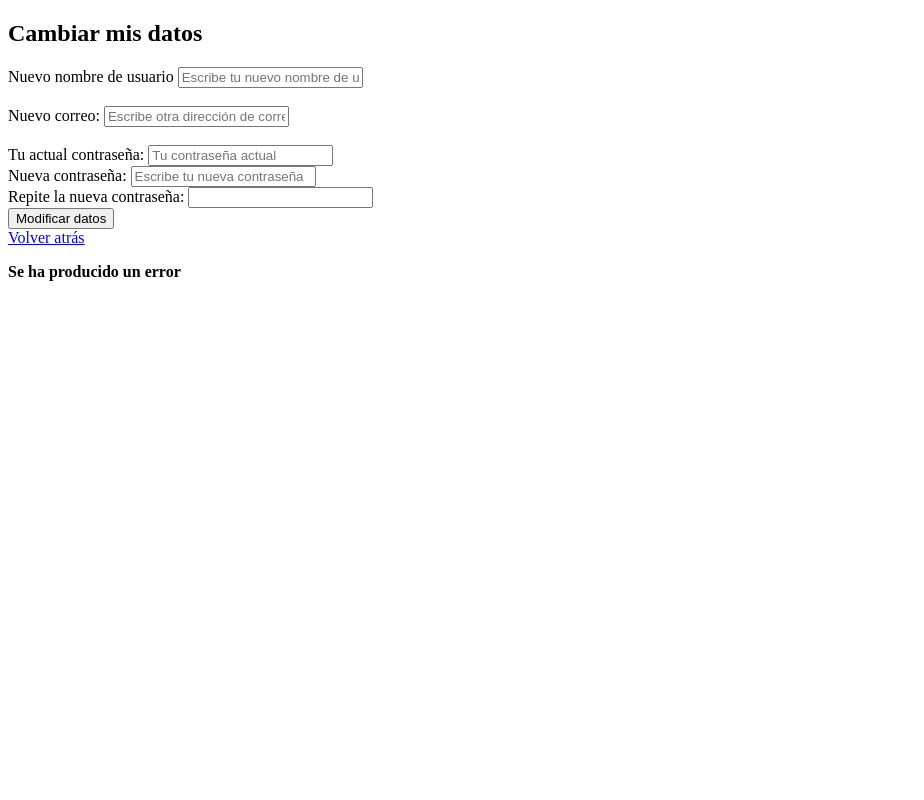
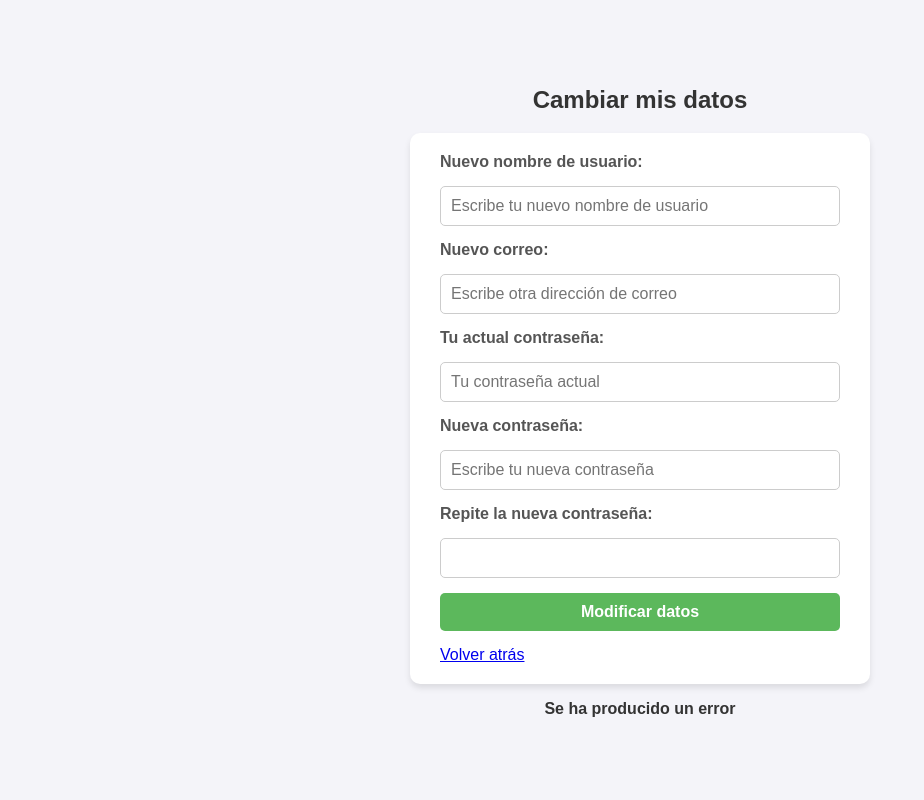
Before and after one commit to alockgoy/juegospendientes, a PHP site: page /php/modificarUsuario.php in a window 1280 px wide. Shown: the whole page, without its empty margins (0-924 px from the left). Run offline with PHP 8.4, Linux system fonts and the light colour scheme; a user stored in the database is signed in.

Commit message:
Ligeras modificaciones

```diff
--- /dev/null
+++ b/css/modificar.css
@@ -0,0 +1,107 @@
+/* Estilo general */
+body {
+    font-family: Arial, sans-serif;
+    margin: 0;
+    padding: 0;
+    background-color: #f4f4f9;
+    color: #333;
+    display: flex;
+    flex-direction: column;
+    align-items: center;
+    justify-content: center;
+    height: 100vh;
+}
+
+/* Header */
+header {
+    text-align: center;
+    margin-bottom: 20px;
+}
+
+header h2 {
+    font-size: 2em;
+    color: #444;
+    margin: 0;
+}
+
+/* Contenedor de error */
+.error{
+    background-color: #f8d7da;
+    color: #721c24;
+    border: 1px solid #f5c6cb;
+    padding: 15px;
+    border-radius: 5px;
+    max-width: 400px;
+    width: 90%;
+    margin-bottom: 20px;
+    font-size: 1.1em;
+    text-align: center;
+}
+
+/* Main */
+main {
+    background-color: #fff;
+    padding: 20px 30px;
+    border-radius: 10px;
+    box-shadow: 0 4px 6px rgba(0, 0, 0, 0.1);
+    max-width: 400px;
+    width: 90%;
+}
+
+/* Formulario */
+form {
+    display: flex;
+    flex-direction: column;
+    gap: 15px;
+}
+
+/* Etiquetas */
+form label {
+    font-weight: bold;
+    color: #555;
+}
+
+/* Campos de entrada */
+form input[type="text"],
+form input[type="number"],
+form input[type="file"],
+form input[type="email"],
+form input[type="password"] {
+    padding: 10px;
+    font-size: 1em;
+    border: 1px solid #ccc;
+    border-radius: 5px;
+    width: 100%;
+    box-sizing: border-box;
+}
+
+/* Botón */
+form button {
+    padding: 10px 15px;
+    background-color: #5cb85c;
+    color: #fff;
+    font-size: 1em;
+    font-weight: bold;
+    border: none;
+    border-radius: 5px;
+    cursor: pointer;
+    text-align: center;
+    transition: background-color 0.3s ease;
+}
+
+form button:hover {
+    background-color: #4cae4c;
+}
+
+/* Espaciado entre los campos */
+form br {
+    display: none; /* Elimina los saltos de línea innecesarios */
+}
+
+/* Footer (si lo usas después) */
+footer {
+    text-align: center;
+    margin-top: 20px;
+    font-size: 0.9em;
+    color: #777;
+}
--- a/css/principal.css
+++ b/css/principal.css
@@ -92,3 +92,8 @@
     background-color: green;
     color: white;
 }
+
+#modificar:hover{
+    background-color: orange;
+    color: white;
+}
--- a/html/insertarJuego.html
+++ b/html/insertarJuego.html
@@ -34,6 +34,10 @@
             <button type="submit">Añadir juego</button>
 
             <!--Si la inserción ha salido bien, el PHP redirigirá automáticamente a la página principal-->
+
+            <section>
+                <a href="../php/principal.php">Volver atrás</a>
+            </section>
         </form>
     </main>
 
--- a/php/modificarUsuario.php
+++ b/php/modificarUsuario.php
@@ -12,7 +12,7 @@
 
 //comprobar que se puede establecer la conexión
 if (!$conectar) {
-    die("Error en la conexión a la base de datos");
+    die("<p class='error'>Error en la conexión a la base de datos</p>");
 }
 
 //comprobar que existe una sesión
@@ -42,9 +42,10 @@
     <h2>Cambiar mis datos</h2>
 
     <!-- Formulario -->
+    <main>
         <form action="" method="post">
             <!--Campo para modificar el nombre de usuario -->
-        <label for="newUsername">Nuevo nombre de usuario</label>
+            <label for="newUsername">Nuevo nombre de usuario: </label>
             <input type="text" name="newUsername" placeholder="Escribe tu nuevo nombre de usuario" /> <br /> <br />
 
             <!--Campo para modificar el correo del usuario -->
@@ -67,6 +68,7 @@
                 <a href="./principal.php">Volver atrás</a>
             </section>
         </form>
+    </main>
 </body>
 
 </html>
@@ -108,7 +110,7 @@
             } catch (mysqli_sql_exception $e) {
                 //cerrar la conexión
                 $conectar->close();
-                die("Error actualizando el correo electrónico: " . $e->getMessage());
+                die("<p class='error'>Error actualizando el correo electrónico: " . $e->getMessage() . "</p>");
             }
         }
 
@@ -139,13 +141,13 @@
                         $prepararConsulta->bind_param("sii", $nuevoHashedPassword, $salt, $idUsuario); // blindar los parámetros
                         $prepararConsulta->execute(); // ejecutar la consulta
                     } else {
-                        die("Las nuevas contraseñas no coinciden");
+                        die("<p class='error'>Las nuevas contraseñas no coinciden</p>");
                     }
                 } else {
-                    die("Has introducido mal tu antigua contraseña.");
+                    die("<p class='error'>Has introducido mal tu antigua contraseña.</p>");
                 }
             } else {
-                die("El usuario no existe o ha ocurrido un error.");
+                die("<p class='error'>El usuario no existe o ha ocurrido un error.</p>");
             }
 
         }
@@ -162,7 +164,7 @@
             } catch (mysqli_sql_exception $e) {
                 //cerrar la conexión
                 $conectar->close();
-                die("Error actualizando el nombre de usuario: " . $e->getMessage());
+                die("<p class='error'>Error actualizando el nombre de usuario: " . $e->getMessage() . "</p>");
             }
         }
 
--- a/php/principal.php
+++ b/php/principal.php
@@ -59,7 +59,7 @@
 
             <section>
                 <?php
-                    echo "<a href='./modificarUsuario.php?nombre_usuario=" . $_SESSION['nombre_usuario'] . "'>Modificar cuenta</a>";
+                    echo "<a href='./modificarUsuario.php?nombre_usuario=" . $_SESSION['nombre_usuario'] . "' id='modificar'>Modificar cuenta</a>";
                 ?>
             </section>
         </nav>
```
Also changed, not shown: errores.md (+1 -0 lines), php/login.php (+15 -3 lines). Lines whose indentation alone changed are shown as unchanged.
